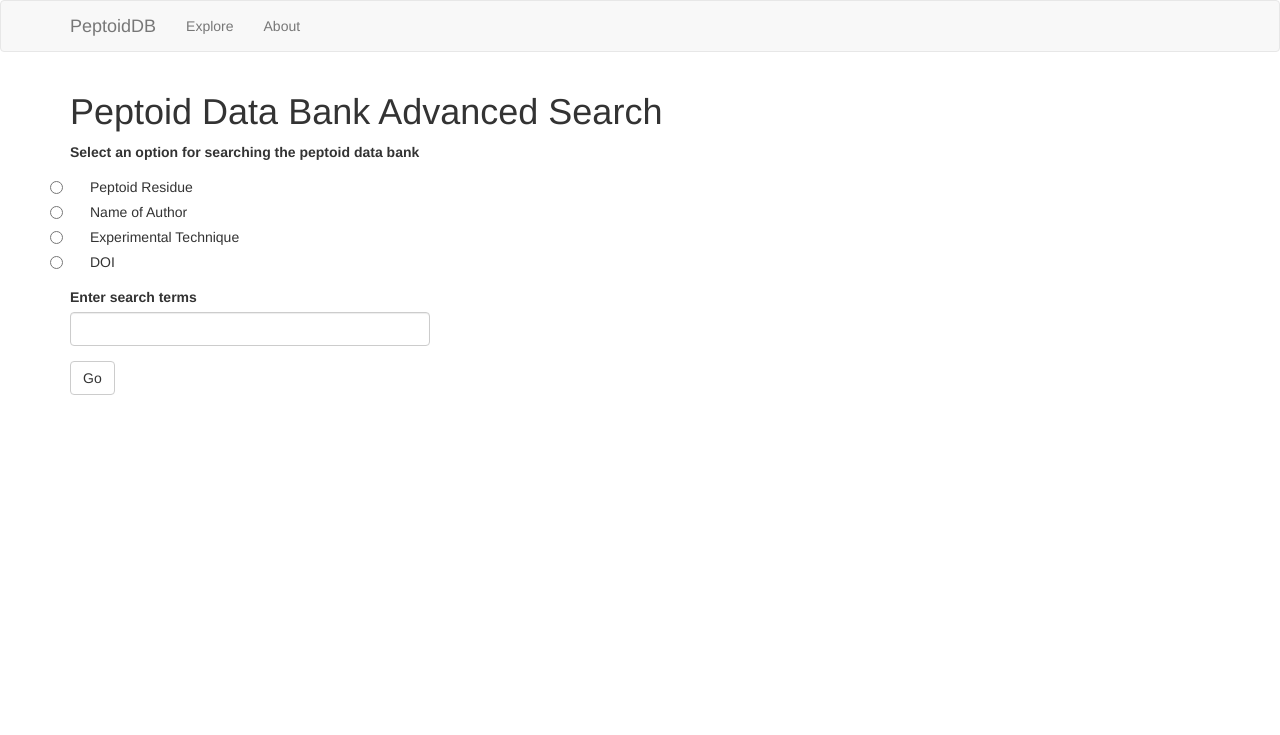
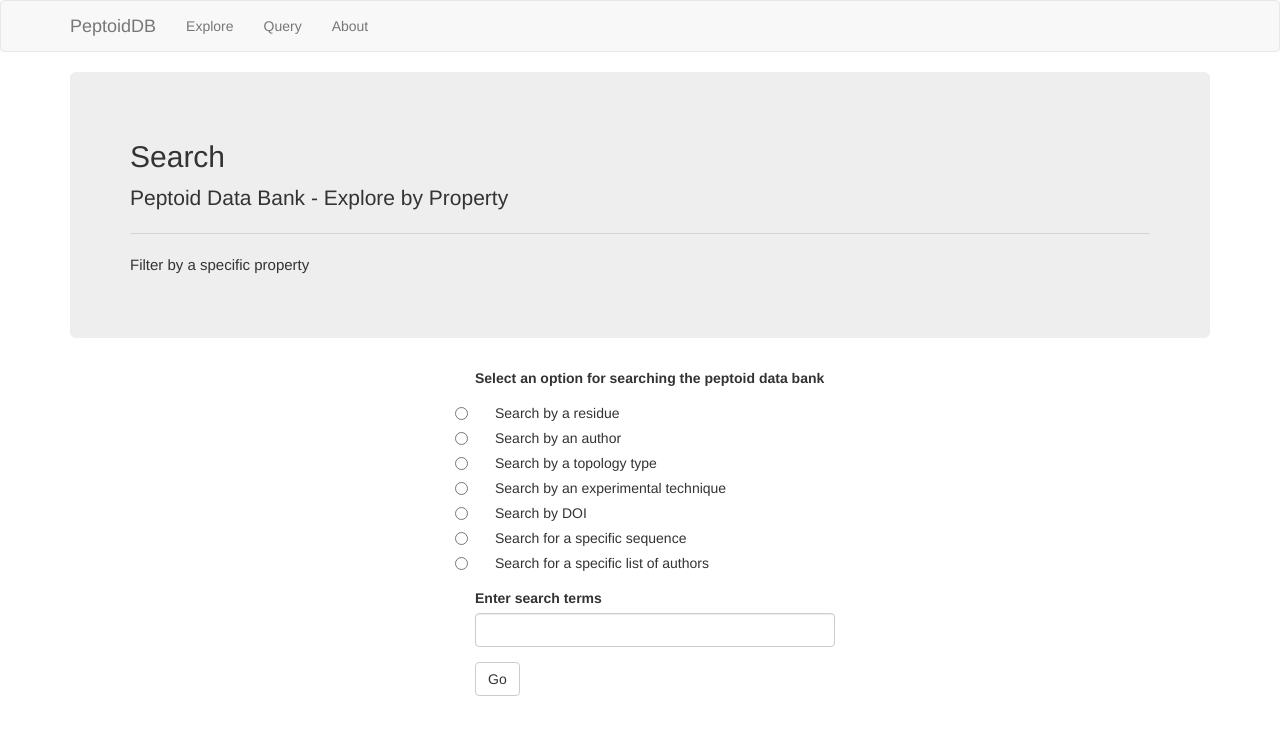
Before and after one commit to etweisberg/peptoid_db_website, a Flask app: page /search in a window 1280 px wide. Shown: the top 735 px of the page. Run offline with Flask 2, Linux system fonts and the light colour scheme; some libraries are stand-ins or nearby versions.

Commit message:
new changes beginning, adding in new advanced query option

```diff
--- a/databank/app/forms.py
+++ b/databank/app/forms.py
@@ -9,10 +9,21 @@ class SearchForm(FlaskForm):
     option = RadioField('Select an option for searching the peptoid data bank',
     validators = [InputRequired()],
     choices=[
-        ('residue','Peptoid Residue'),
-        ('author','Name of Author'),
-        ('experiment','Experimental Technique'),
-        ('doi','DOI'),
+        ('residue','Search by a residue'),
+        ('author','Search by an author'),
+        ('topology','Search by a topology type'),
+        ('experiment','Search by an experimental technique'),
+        ('doi',"Search by DOI"),
+        ('sequence', "Search for a specific sequence"),
+        ('author_list',"Search for a specific list of authors")
         ])
     search = StringField('Enter search terms', validators=[DataRequired()])
     submit = SubmitField('Go')
+
+class AdvancedQuery(FlaskForm):
+    sequence = StringField('Sequence')
+    residue = StringField('Residues')
+    author = StringField('Authors')
+    topology = StringField('Topologies')
+    expriment = StringField('Experiments')
+    submit = SubmitField('Go')
--- a/databank/app/models.py
+++ b/databank/app/models.py
@@ -23,6 +23,7 @@ class Peptoid(db.Model):
     release = db.Column(db.DateTime, index=True, unique=True)
     experiment = db.Column(db.Text, index=True, unique=False)
     doi = db.Column(db.String(32), index=True, unique=True)
+    topology = db.Column(db.String(1), index = True, unique = False)
 
     peptoid_author = db.relationship('Author',secondary = peptoid_author, lazy = 'dynamic',
         backref = db.backref('peptoids'))
@@ -46,6 +47,9 @@ class Author(db.Model):
 class Residue(db.Model):
     id = db.Column(db.Integer,primary_key=True)
     nomenclature = db.Column(db.Text, index = True, unique = True)
+    pep_type = db.Column(db.Text, index = True, unique = False)
+    CSD = db.Column(db.Text, index = True, unique = True)
+    SMILES = db.Column(db.Text, index = True, unique = True)
 
     def __repr__(self):
         return '<Residue {}>'.format(self.nomenclature)
--- a/databank/app/routes.py
+++ b/databank/app/routes.py
@@ -3,14 +3,16 @@ from flask import render_template, flash, redirect, url_for, abort
 #importing flask application from app module
 from app import app
 #importing form for searching database
-from app.forms import SearchForm
+from app.forms import SearchForm, AdvancedQuery
 #importing database models
 from app.models import Peptoid, Author, Residue
+#for query dictionary
+import json
 
 #custom 404 error handler
 @app.errorhandler(404)
 def page_not_found(e):
-    return render_template('404.html'), 404
+    return render_template('404.html', title = "oops"), 404
 
 #bae route
 @app.route('/')
@@ -40,12 +42,36 @@ def home():
 def search():
     form = SearchForm()
     if form.validate_on_submit():
-        flash('{cat} search requested for {term}'.format(cat = form.option.data.upper(), term = form.search.data))
+        flash('{cat} search requested for {term}'.format(cat = form.option.data.upper(), term = form.search.data),
+        'success')
         var = form.search.data
         if '/' in var:
             var = var.replace('/','$')
         return redirect(url_for(form.option.data, var = var))
-    return render_template('search.html', title='Search', form=form)
+    return render_template('search.html',
+    title='Search',
+    form=form,
+    info = 'Filter by a specific property',
+    description = 'Peptoid Data Bank - Explore by Property')
+
+@app.route('/advanced-query',methods=['GET','POST'])
+def advanced_query():
+    form = AdvancedQuery()
+    if form.validate_on_submit():
+        query = {'seq':form.sequence.data,
+            'res':form.residue.data,
+            'auth':form.author.data,
+            'top':form.topology.data,
+            'exp':form.expriment.data}
+        flash(json.dumps(query))
+        return redirect(url_for('home'))
+    return render_template('search.html',
+    title = 'Advanced Query',
+    form = form,
+    info = 'Query by multiple properties using AND or OR statements',
+    description = 'Peptoid Data Bank - Search with Advanced Query'
+    )
+
 
 #route for each peptoid for a given code renders peptoid.html
 @app.route('/peptoid/<code>')
@@ -71,6 +97,8 @@ def peptoid(code):
     for residue in peptoid.peptoid_residue:
         residues.append(residue)
 
+    sequence = ", ".join([r.nomenclature for r in residues])
+    author_list = ", ".join([a.last_name for a in authors])
     #rendering html template
     return render_template('peptoid.html',
         peptoid = peptoid,
@@ -81,7 +109,9 @@ def peptoid(code):
         experiment = experiment,
         doi = doi,
         authors = authors,
-        residues = residues
+        residues = residues,
+        sequence = sequence,
+        author_list = author_list
     )
 
 #residue route for residue, nomenclature = var, returns home.html (gallery view)
@@ -91,6 +121,7 @@ def residue(var):
     peptoid_codes = []
     peptoid_urls = []
     images = []
+
     residue = Residue.query.filter_by(nomenclature = var).first_or_404()
 
     #making dictionary of release date keys and Peptoid values
@@ -110,11 +141,12 @@ def residue(var):
         peptoid_urls.append(url_for('peptoid',code=p.code))
         images.append(url_for('static', filename = p.image))
 
-    return render_template('home.html',
+    return render_template('residue.html',
             title = 'Filtered by Residue: ' + var,
             peptoid_codes = peptoid_codes,
             peptoid_urls = peptoid_urls,
-            images = images
+            images = images,
+            residue = residue
         )
 
 #author route for author. If name entered has a space search by both words for first name and last name.
@@ -204,7 +236,107 @@ def doi(var):
             images = images
         )
 
+#sequence route for Peptoid residues in a sequence
+@app.route('/sequence/<var>')
+def sequence(var):
+    initial_peps = {}
+    peptoid_codes = []
+    peptoid_urls = []
+    images = []
+
+    #getting sequence from input
+    sequence = var
+
+    #getting peptoids with the same equence
+    for p in Peptoid.query.all():
+        if sequence == ",".join([r.nomenclature for r in p.peptoid_residue]):
+            initial_peps[p.release] = p
+
+    #making chron order of keys
+    chronological = []
+    for key in initial_peps.keys():
+        chronological.append(key)
+    chronological = sorted(chronological, reverse = True)
+
+    #appending peptoids according to reverse chron order
+    for date in chronological:
+        p = initial_peps[date]
+        peptoid_codes.append(p.code)
+        peptoid_urls.append(url_for('peptoid',code=p.code))
+        images.append(url_for('static', filename = p.image))
+
+    if len(peptoid_codes) == 0:
+        abort(404)
+
+    #returning home
+    return render_template('home.html',
+            title = 'Filtered by Sequence: ' + sequence,
+            peptoid_codes = peptoid_codes,
+            peptoid_urls = peptoid_urls,
+            images = images
+        )
+
+@app.route('/author-list/<var>')
+def author_list(var):
+    initial_peps = {}
+    peptoid_codes = []
+    peptoid_urls = []
+    images = []
+
+    #getting sequence from input
+    author_list = var
+
+    #getting peptoids with the same equence
+    for p in Peptoid.query.all():
+        if author_list == ",".join([a.last_name for a in p.peptoid_author]):
+            initial_peps[p.release] = p
+
+    #making chron order of keys
+    chronological = []
+    for key in initial_peps.keys():
+        chronological.append(key)
+    chronological = sorted(chronological, reverse = True)
+
+    #appending peptoids according to reverse chron order
+    for date in chronological:
+        p = initial_peps[date]
+        peptoid_codes.append(p.code)
+        peptoid_urls.append(url_for('peptoid',code=p.code))
+        images.append(url_for('static', filename = p.image))
+
+    if len(peptoid_codes) == 0:
+        abort(404)
+
+    #returning home
+    return render_template('home.html',
+            title = 'Filtered by Author List: ' + author_list,
+            peptoid_codes = peptoid_codes,
+            peptoid_urls = peptoid_urls,
+            images = images
+        )
+
+#filtering according to topology
+@app.route('/top/<var>')
+def topology(var):
+    peptoid_codes = []
+    peptoid_urls = []
+    images = []
+    for p in Peptoid.query.order_by(Peptoid.release.desc()).filter_by(topology = var).all():
+        peptoid_codes.append(p.code)
+        peptoid_urls.append(url_for('peptoid',code=p.code))
+        images.append(url_for('static', filename = p.image))
+
+    if len(peptoid_codes) == 0:
+        abort(404)
+
+    return render_template('home.html',
+            title = 'Filtered by Topology: ' + var,
+            peptoid_codes = peptoid_codes,
+            peptoid_urls = peptoid_urls,
+            images = images
+        )
+
 #about route returns about.html template
 @app.route('/about')
 def about():
-    return render_template('about.html')
+    return render_template('about.html', title = "About us")
--- a/databank/app/templates/base.html
+++ b/databank/app/templates/base.html
@@ -1,7 +1,7 @@
 <html>
   {% extends 'bootstrap/base.html' %}
   {% block title %}
-  {% if title %}{{ title }} - PeptoidDB{% else %}Welcome to the PeptoidDB{% endif %}
+  {% if title %}{{ title }}{% else %}Welcome to the PeptoidDB{% endif %}
   {% endblock %}
     <body>
         {% block navbar %}
@@ -13,6 +13,7 @@
             <div class="collapse navbar-collapse" id="bs-example-navbar-collapse-1">
               <ul class="nav navbar-nav navbar-center">
                   <li><a href="{{ url_for('search') }}">Explore</a></li>
+                  <li><a href = "{{ url_for('advanced_query') }}">Query</a></li>
                   <li><a href="{{ url_for('about') }}">About</a></li>
               </ul>
             </div>
--- a/databank/app/templates/home.html
+++ b/databank/app/templates/home.html
@@ -8,12 +8,14 @@
 
 {# home page content #}
 {% block app_content %}
+        <div class="alert alert-danger" role="alert">This is is a technical demonstration. The information presented is not accurate.</div>
         <div class="jumbotron">
                 <h1 class="display-4">{{ title }}</h1>
                 <p>Gallery view of peptoids in the Peptoid Data Bank</p>
                 <hr class="my-4">
                 <p style="font-size: 1.5rem; font-weight: 300;">Utilize the advanced search option, "Explore," to search the database by specific peptoid properties</p>
         </div>
+        {% block additional_info %}{% endblock %}
         <div class="container">
                 <div class="row">
                         {% for i in range(peptoid_codes.__len__())%}
--- a/databank/app/templates/search.html
+++ b/databank/app/templates/search.html
@@ -5,10 +5,19 @@
 
 {# loads in form #}
 {% block app_content %}
-    <h1>Peptoid Data Bank Advanced Search</h1>
-    <div class="row">
-        <div class="col-md-4">
-            {{ wtf.quick_form(form) }}
+    <div class="jumbotron">
+        <h2 class="display-4">{{ title }}</h2>
+        <p>{{description}}</p>
+        <hr class="my-4">
+        <p style="font-size: 1.5rem; font-weight: 300;">{{info}}</p>
+    </div>
+    <div class = container>
+        <div class = "row">
+            <div class = "col-md-4 text-left">
+            </div>
+            <div class = "col-md-4 text-left">
+                {{ wtf.quick_form(form) }}
+            </div>
         </div>
     </div>
 {% endblock %}
```
Also changed, not shown: databank/app/templates/peptoid.html (+56 -1 lines), databank/app/templates/residue.html (added, +52 -0 lines), databank/db_add_test.py (+17 -14 lines), databank/migrations/versions/1cdc835263ed_new_columns.py (added, +42 -0 lines), databank/app.db.
